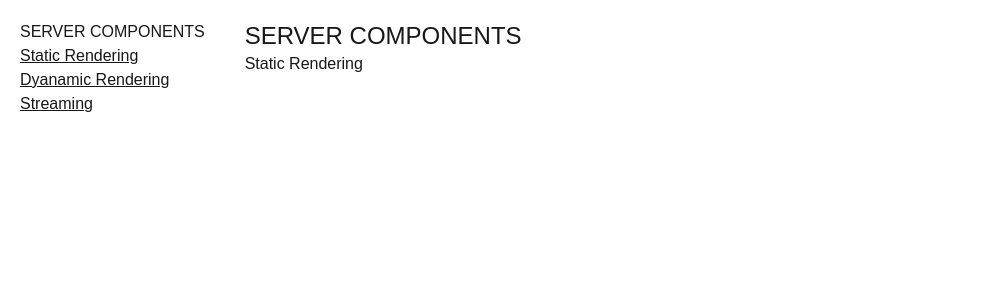
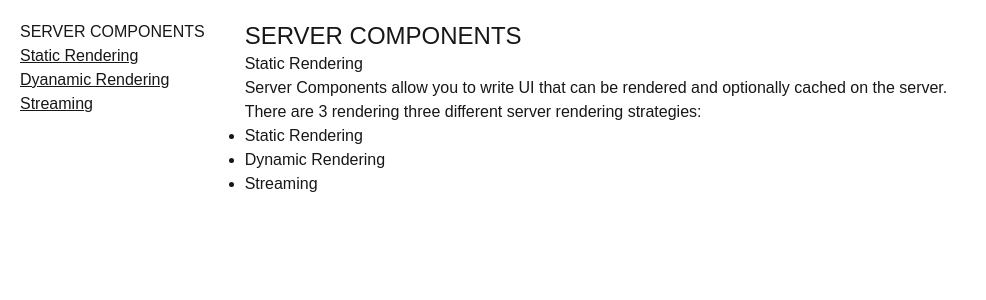
Before and after one commit to gibbok/nextjs-examples, a Next.js app in the folder my-app/: page / in a window 1280 px wide. Shown: the top 300 px of the page, without its empty margins (0-986 px from the left). Built offline with nearby package versions, Linux system fonts and the light colour scheme.

Commit message:
homepage

```diff
--- a/my-app/app/layout.tsx
+++ b/my-app/app/layout.tsx
@@ -30,7 +30,7 @@ export default function RootLayout({
         <div className="flex m-5">
           <nav className="flex flex-col mr-10">
             <p className="uppercase">Server Components</p>
-            <ul>
+            <ul className="">
               <li>
                 <a className="underline" href="">
                   Static Rendering
--- a/my-app/app/page.tsx
+++ b/my-app/app/page.tsx
@@ -3,6 +3,16 @@ export default function Home() {
     <div className="">
       <h1 className="uppercase text-2xl">Server Components</h1>
       <h2>Static Rendering</h2>
+      <p>
+        Server Components allow you to write UI that can be rendered and
+        optionally cached on the server.
+      </p>
+      <p>There are 3 rendering three different server rendering strategies:</p>
+      <ul className="list-disc">
+        <li>Static Rendering</li>
+        <li>Dynamic Rendering</li>
+        <li>Streaming</li>
+      </ul>
     </div>
   )
 }
```
